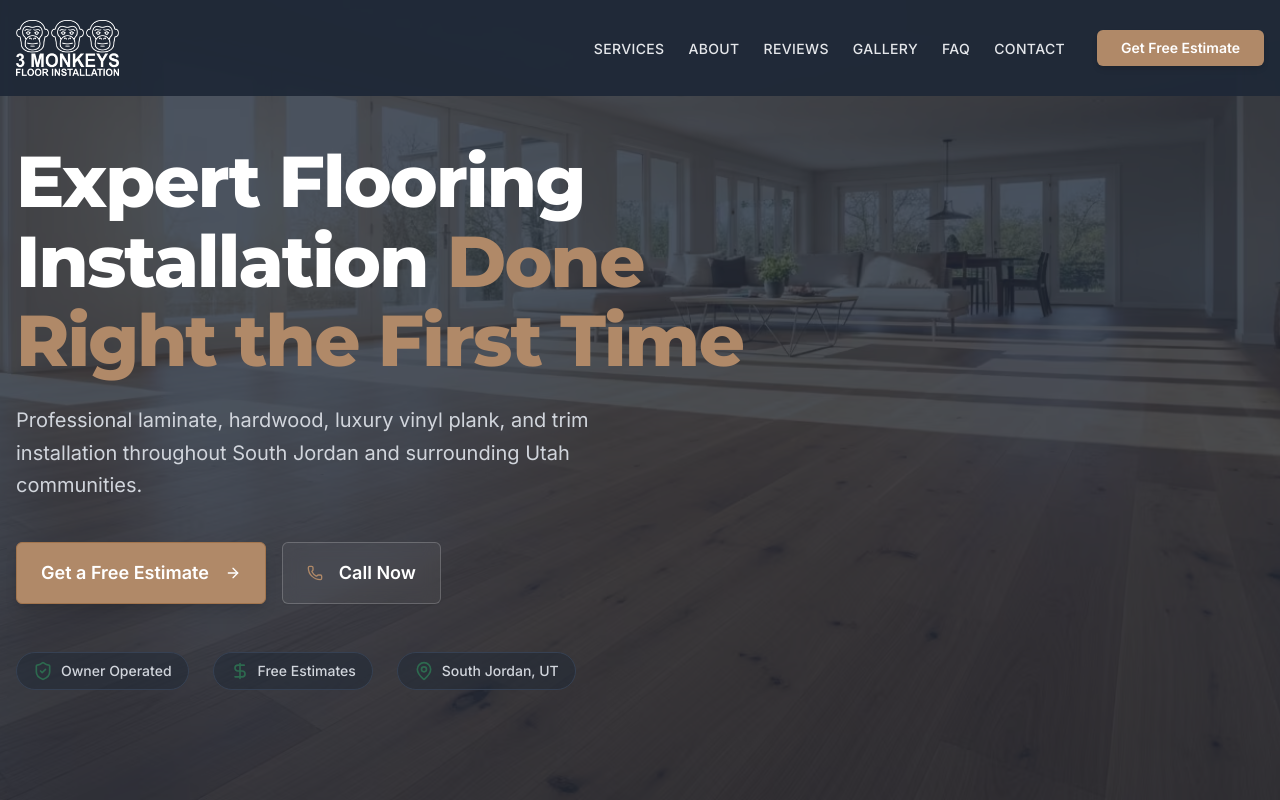
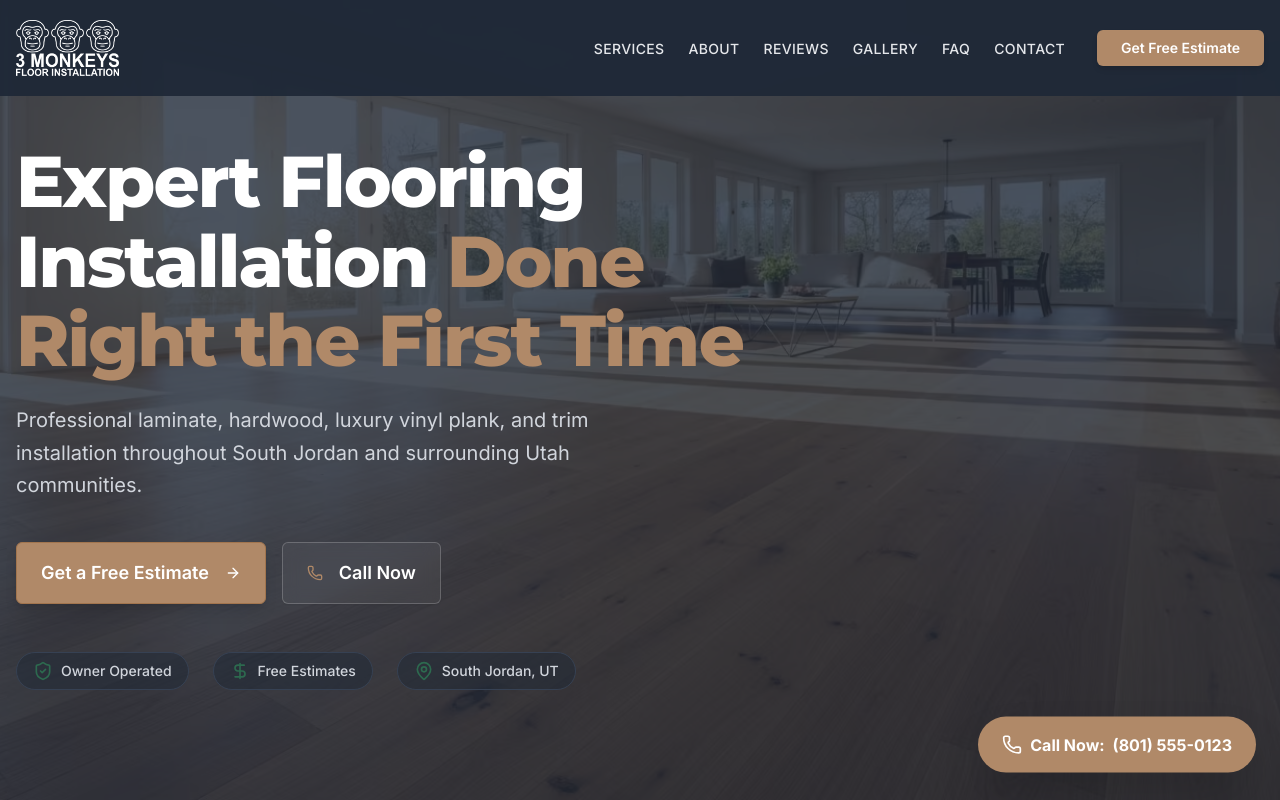
Before and after one commit to adrianlehmann/flooring, a React (Vite) app in the folder artifacts/flooring-website/: page / in a window 1280 px wide. Shown: the top 800 px of the page. Built offline with nearby package versions, Linux system fonts and the light colour scheme.

Commit message:
adjust floating all button

```diff
--- a/artifacts/flooring-website/src/pages/Home.tsx
+++ b/artifacts/flooring-website/src/pages/Home.tsx
@@ -27,15 +27,28 @@ export default function Home() {
 
       <Footer />
 
-      <div className="fixed bottom-6 right-6 z-40 md:hidden">
-        <a
-          href="tel:8015550123"
-          className="flex items-center justify-center w-14 h-14 bg-[#b08968] text-white rounded-full shadow-lg shadow-[#b08968]/40 transition-colors"
-          aria-label="Call Now"
-        >
-          <Phone size={24} />
-        </a>
-      </div>
+      <a
+        href="tel:8015550123"
+        className="fixed bottom-6 right-6 z-50 bg-[#b08968] text-white rounded-full py-4 px-6 shadow-2xl flex items-center gap-2 font-bold hover:bg-[#9a7653] transition-transform hover:scale-105 active:scale-95 animate-bounce-short"
+        aria-label="Call Now"
+      >
+        <Phone className="w-5 h-5" />
+        <span className="hidden md:inline">Call Now: </span>(801) 555-0123
+      </a>
+
+      <style
+        dangerouslySetInnerHTML={{
+          __html: `
+        @keyframes bounce-short {
+          0%, 100% { transform: translateY(0); }
+          50% { transform: translateY(-5px); }
+        }
+        .animate-bounce-short {
+          animation: bounce-short 3s ease-in-out infinite;
+        }
+      `,
+        }}
+      />
     </div>
   );
 }
```
